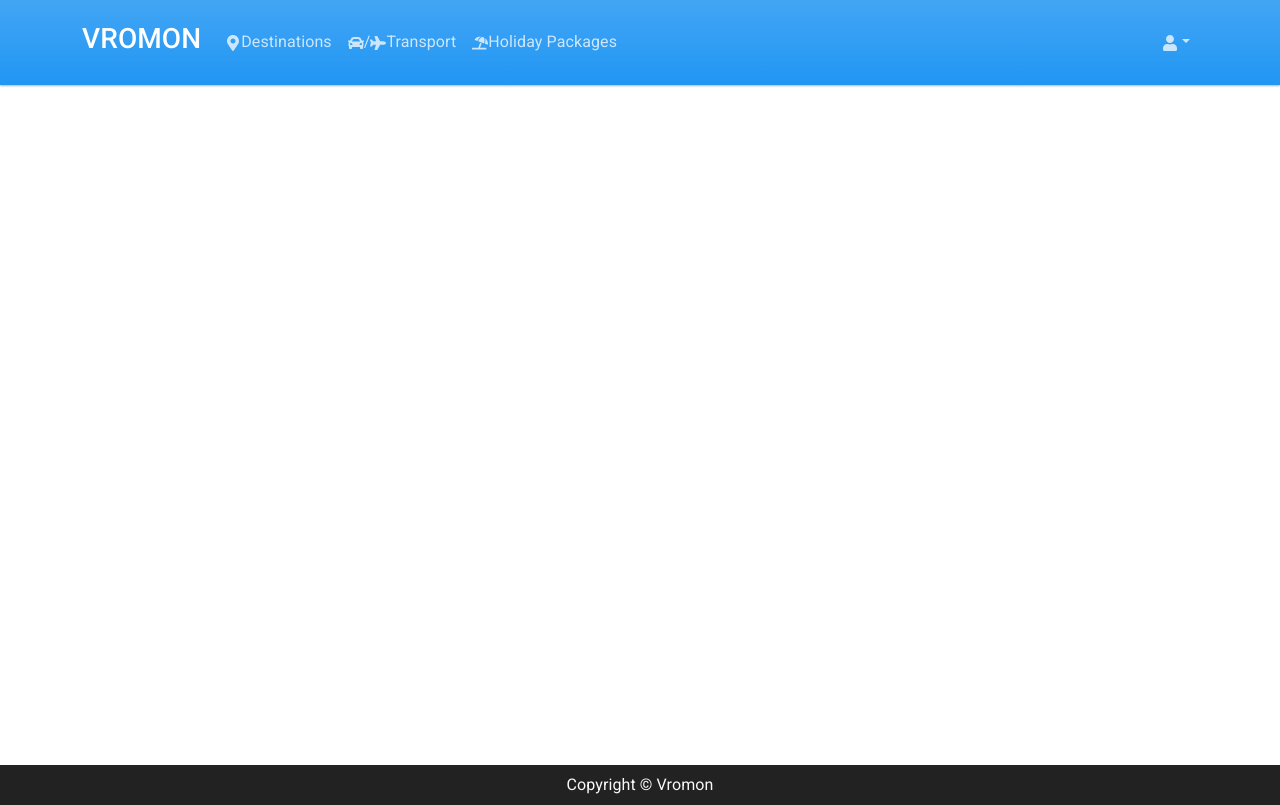
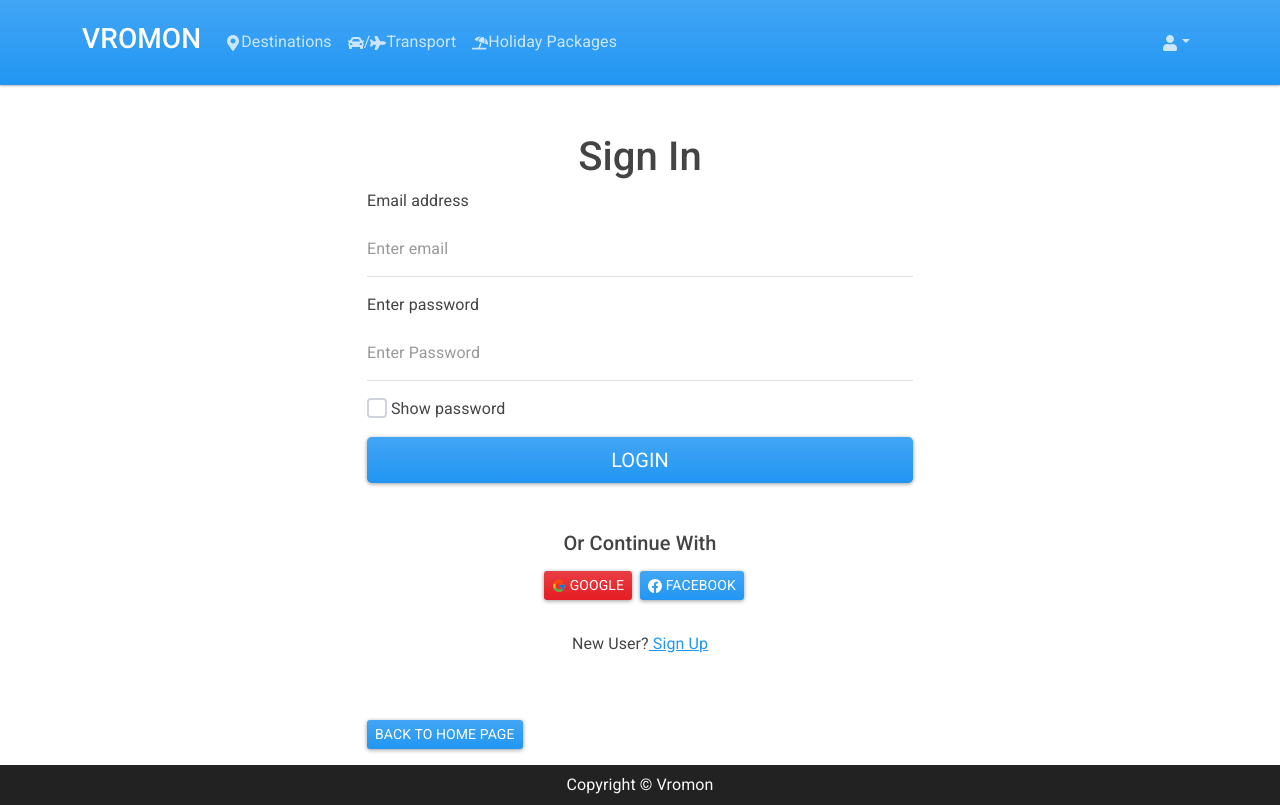
Before and after one commit to TangoRomeo80/Vromon, a React (Create React App) app in the folder frontend/: page /login in a window 1280 px wide. Built offline with nearby package versions, Linux system fonts and the light colour scheme.

Commit message:
Login page

```diff
--- a/frontend/src/App.js
+++ b/frontend/src/App.js
@@ -3,6 +3,7 @@ import { Container } from 'react-bootstrap'
 import Header from './components/Header'
 import Footer from './components/Footer'
 import HomeScreen from './screens/HomeScreen'
+import LoginScreen from './screens/LoginScreen'
 
 const App = () => {
   return (
@@ -12,6 +13,10 @@ const App = () => {
         <Container fluid className='px-0'>
           <Routes>
           <Route exact path='/' element={<HomeScreen />} />
+          <Route exact path='/login' element={<LoginScreen />} />
+          </Routes>
+          <Routes>
+
           </Routes>
         </Container>
       </main>
--- /dev/null
+++ b/frontend/src/components/FormContainer.js
@@ -0,0 +1,16 @@
+import React from 'react'
+import { Container, Row, Col } from 'react-bootstrap'
+
+const FormContainer = ({ children }) => {
+  return (
+    <Container>
+      <Row className='d-flex justify-content-center'>
+        <Col xs={12} md={6} >
+          {children}
+        </Col>
+      </Row>
+    </Container>
+  )
+}
+
+export default FormContainer
--- a/frontend/src/components/Header.js
+++ b/frontend/src/components/Header.js
@@ -34,6 +34,7 @@ const Header = () => {
                   Transport
                 </Nav.Link>
               </LinkContainer>
+
               <LinkContainer to='/destinations'>
                 <Nav.Link>
                   <FaUmbrellaBeach />
@@ -41,11 +42,27 @@ const Header = () => {
                 </Nav.Link>
               </LinkContainer>
             </Nav>
+
             <Nav>
-              <NavDropdown title={<FaUser />} id='basic-nav-dropdown'>
-                <NavDropdown.Item>Sign In</NavDropdown.Item>
+                <NavDropdown title={<FaUser />} id='basic-nav-dropdown'>
+
+                <NavDropdown.Item>
+                <LinkContainer to='/login'>
+                <Nav.Link>Sign In</Nav.Link>
+                </LinkContainer>
+                </NavDropdown.Item>
+
+                <NavDropdown.Item>
+                <LinkContainer to='/logout'>
+                <Nav.Link>Sign Out</Nav.Link>
+                </LinkContainer>
+
+                </NavDropdown.Item>
               </NavDropdown>
+
+
             </Nav>
+
           </Navbar.Collapse>
         </Container>
       </Navbar>
--- /dev/null
+++ b/frontend/src/screens/LoginScreen.js
@@ -0,0 +1,66 @@
+import React, { useState, useEffect } from 'react'
+import {Button, Form, Row, Col} from 'react-bootstrap';
+import { FcGoogle} from 'react-icons/fc';
+import { BsFacebook} from 'react-icons/bs';
+import FormContainer from '../components/FormContainer'
+import { Link} from 'react-router-dom'
+
+const LoginScreen = () => {
+
+  return (
+    <FormContainer>
+      <h1 className="d-flex justify-content-center pt-5">Sign In</h1>
+      <Form>
+        <Form.Group className="mb-3" controlId="LoginEmail">
+          <Form.Label>Email address</Form.Label>
+          <Form.Control type="email" placeholder="Enter email" />
+        </Form.Group>
+
+        <Form.Group className="mb-3" controlId="LoginPassword">
+          <Form.Label>Enter password</Form.Label>
+          <Form.Control type="password" placeholder="Enter Password" />
+        </Form.Group>
+        <Form.Group className="mb-3" controlId="showPassword">
+          <Form.Check type="checkbox" label="Show password" />
+        </Form.Group>
+        <div className="d-grid gap-2">
+          <Button variant="primary" size="lg" type="submit">
+            Login
+          </Button>
+        </div>
+      </Form>
+
+      <Row >
+        <h5 className="d-flex justify-content-center pt-5">Or Continue With</h5>
+        <Col className="d-flex justify-content-center pt-2">
+          <Link to="/">
+            <Button className="mx-2" variant="danger" align="end" size="sm">
+              <FcGoogle /> Google
+            </Button>
+            <Button variant="primary" size="sm">
+              <BsFacebook /> Facebook
+            </Button>
+          </Link>
+        </Col>
+      </Row>
+
+      <Row>
+        <div className="d-flex justify-content-center py-3 mt-3 ">
+      <p >New User?<a href="#"> Sign Up</a></p>
+      </div>
+      </Row>
+
+      <Row className="py-3 mt-3">
+        <Col>
+          <Link to="/">
+            <Button variant="primary" size="sm">
+              Back to Home page
+            </Button>
+          </Link>
+        </Col>
+      </Row>
+    </FormContainer>
+  );
+}
+
+export default LoginScreen
```
